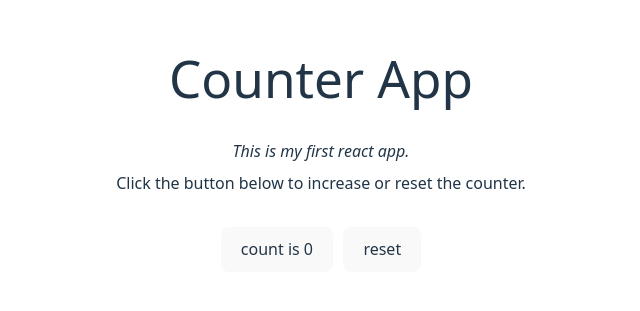
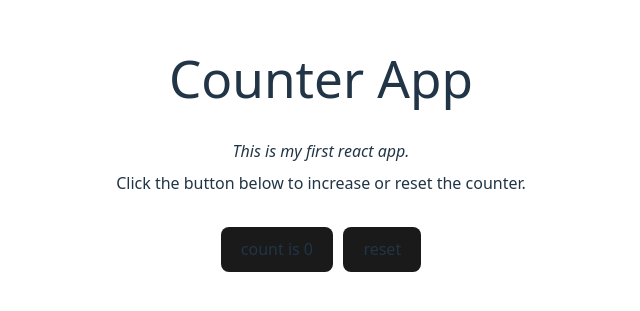
Before and after one commit to MUmarOfficial/practical-react-essentials, a React (Vite) app: page / in a window 1280 px wide. Shown: the part 239-550 px from the top of the page, without its empty margins (319-959 px from the left). Built offline with nearby package versions, Linux system fonts and the light colour scheme.

Commit message:
create a buuton component

```diff
--- a/src/App.tsx
+++ b/src/App.tsx
@@ -1,21 +1,26 @@
 import { useState } from "react";
 import "./App.css";
+import Button from "./components/Button";
 
 function App() {
   const [count, setCount] = useState(0);
 
   return (
     <>
-      <h1 className="p-4  m-4">Counter App</h1>
+      <h1 className="heading p-4  m-4">Counter App</h1>
       <p className="italic mb-2">This is my first react app.</p>
       <p>Click the button below to increase or reset the counter.</p>
       <div className="card">
-        <button onClick={() => setCount((count) => count + 1)}>
-          count is {count}
-        </button>
-        <button onClick={() => {setCount(0)}}>
-          reset
-        </button>
+        <Button
+          text={`count is ${count}`}
+          onClick={() => setCount((count) => count + 1)}
+        ></Button>
+        <Button
+          text="reset"
+          onClick={() => {
+            setCount(0);
+          }}
+        ></Button>
       </div>
     </>
   );
--- /dev/null
+++ b/src/components/Button.tsx
@@ -0,0 +1,18 @@
+interface ButtonProps {
+  text?: string;
+  onClick: () => void;
+}
+
+const Button = ({ text = `submit`, onClick }: ButtonProps) => {
+  return (
+    <button
+      onClick={onClick}
+      className="rounded-lg border border-transparent py-[0.6em] px-[1.2em] text-base
+      font-medium text-inherit bg-[#1a1a1a] cursor-pointer transition duration-300 hover:border-blue-700"
+    >
+      {text}
+    </button>
+  );
+};
+
+export default Button;
--- a/src/index.css
+++ b/src/index.css
@@ -15,15 +15,6 @@
   -moz-osx-font-smoothing: grayscale;
 }
 
-a {
-  font-weight: 500;
-  color: #646cff;
-  text-decoration: inherit;
-}
-a:hover {
-  color: #535bf2;
-}
-
 body {
   margin: 0;
   display: flex;
@@ -32,39 +23,15 @@ body {
   min-height: 100vh;
 }
 
-h1 {
+.heading {
   font-size: 3.2em;
   line-height: 1.1;
 }
 
-button {
-  border-radius: 8px;
-  border: 1px solid transparent;
-  padding: 0.6em 1.2em;
-  font-size: 1em;
-  font-weight: 500;
-  font-family: inherit;
-  background-color: #1a1a1a;
-  cursor: pointer;
-  transition: border-color 0.25s;
-}
-button:hover {
-  border-color: #646cff;
-}
-button:focus,
-button:focus-visible {
-  outline: 4px auto -webkit-focus-ring-color;
-}
 
 @media (prefers-color-scheme: light) {
   :root {
     color: #213547;
     background-color: #ffffff;
   }
-  a:hover {
-    color: #747bff;
-  }
-  button {
-    background-color: #f9f9f9;
-  }
 }
```
